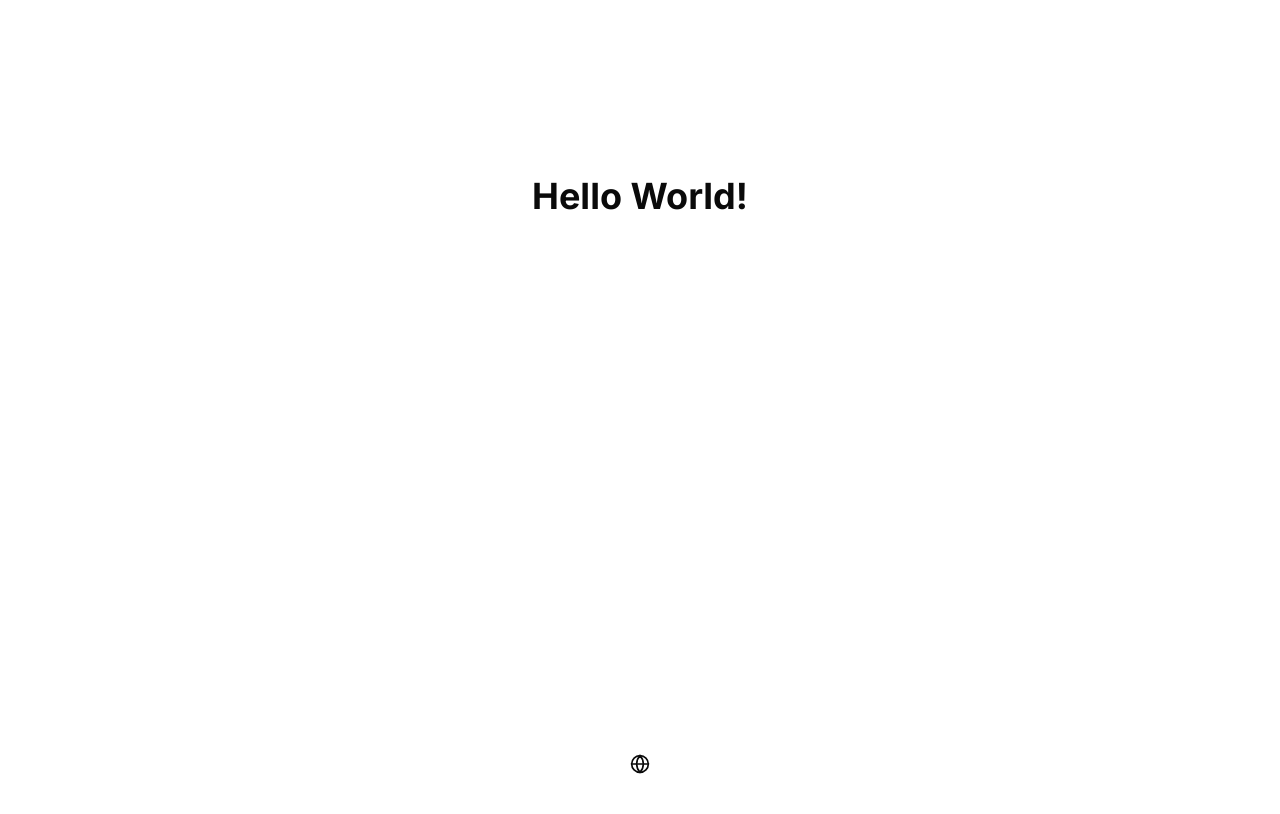
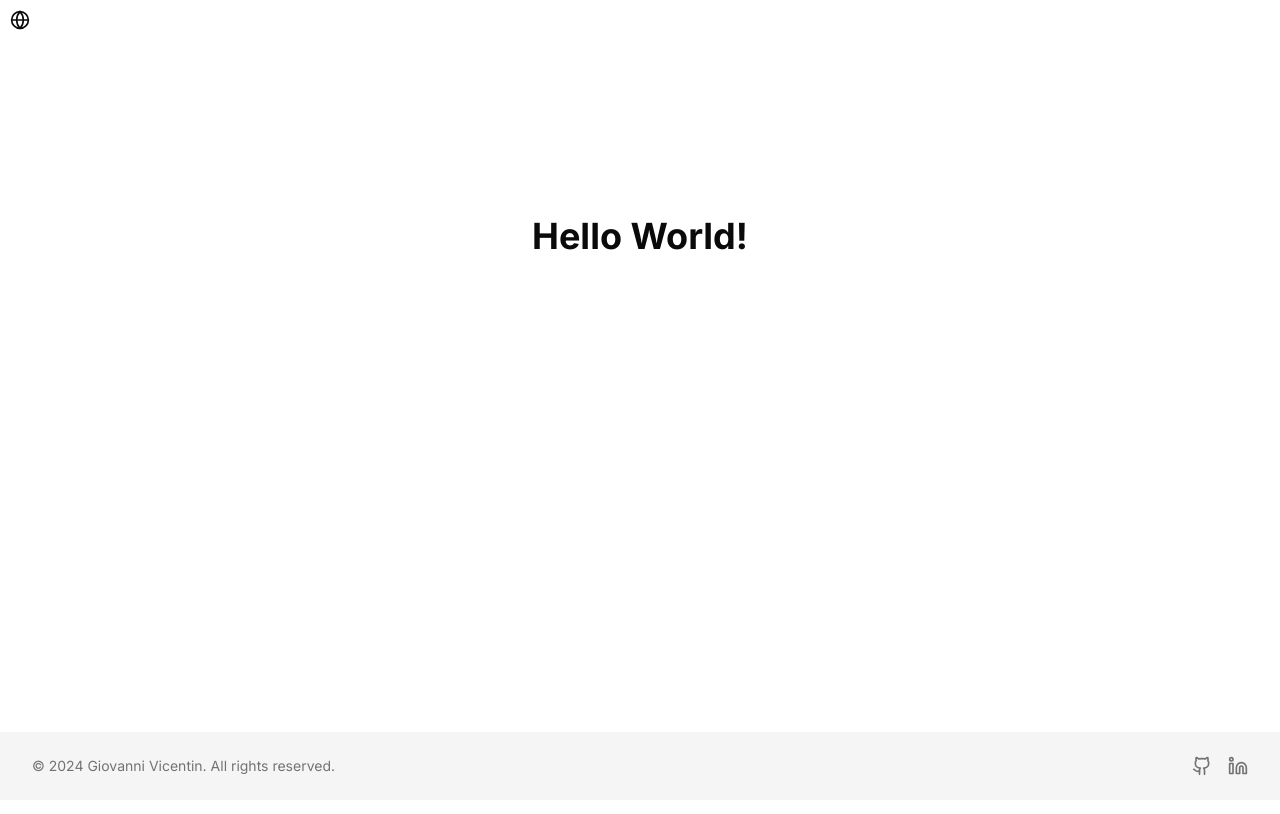
Before and after one commit to giovannivicentin/giovannivicentin.com, a Next.js app: page /en in a window 1280 px wide. Shown: the top 814 px of the page. Built offline with nearby package versions, Linux system fonts and the light colour scheme.

Commit message:
feat: Add header and footer components to RootLayout

```diff
--- a/src/app/[locale]/layout.tsx
+++ b/src/app/[locale]/layout.tsx
@@ -1,3 +1,5 @@
+import { Footer } from '@/components/footer'
+import { Header } from '@/components/header'
 import type { Metadata } from 'next'
 import { Inter } from 'next/font/google'
 import { ReactNode } from 'react'
@@ -29,10 +31,10 @@ export default function RootLayout({
   return (
     <html lang={selectedLang}>
       <body className={inter.className}>
-        <div className="mx-auto flex min-h-screen max-w-4xl flex-col">
-          <header></header>
+        <div className="mx-auto flex min-h-screen flex-col">
+          <Header />
           <div className="mt-20 flex-grow">{children}</div>
-          <footer></footer>
+          <Footer />
         </div>
       </body>
     </html>
--- a/src/app/[locale]/page.tsx
+++ b/src/app/[locale]/page.tsx
@@ -1,12 +1,10 @@
-import LocalSwitcher from '@/components/local-switcher'
 import { useTranslations } from 'next-intl'
 
 export default function Home() {
   const t = useTranslations('HomePage')
   return (
-    <main className="flex min-h-screen flex-col items-center justify-between p-24">
+    <main className="flex flex-col items-center justify-between p-24">
       <h1 className="text-4xl font-bold">{t('title')}</h1>
-      <LocalSwitcher />
     </main>
   )
 }
--- /dev/null
+++ b/src/components/footer.tsx
@@ -0,0 +1,27 @@
+import { Github, LinkedinIcon } from 'lucide-react'
+import Link from 'next/link'
+
+export function Footer() {
+  const currentYear = new Date().getFullYear()
+
+  return (
+    <footer className="bg-muted py-6 text-center text-sm text-muted-foreground">
+      <div className="container flex items-center justify-between">
+        &copy; {currentYear} Giovanni Vicentin. All rights reserved.
+        <div className="flex items-center gap-4">
+          <Link href="/">
+            <span className="sr-only">GitHub Link</span>
+            <Github className="h-5 w-5" />
+          </Link>
+          <Link
+            href="/"
+            className="text-sm font-medium underline-offset-4 hover:underline"
+          >
+            <LinkedinIcon className="h-5 w-5" />
+            <span className="sr-only">LinkedIn Link</span>
+          </Link>
+        </div>
+      </div>
+    </footer>
+  )
+}
--- /dev/null
+++ b/src/components/header.tsx
@@ -0,0 +1,11 @@
+import LocalSwitcher from './local-switcher'
+
+export function Header() {
+  return (
+    <header>
+      <div className="logo-and-name"></div>
+      <nav></nav>
+      <LocalSwitcher />
+    </header>
+  )
+}
```
